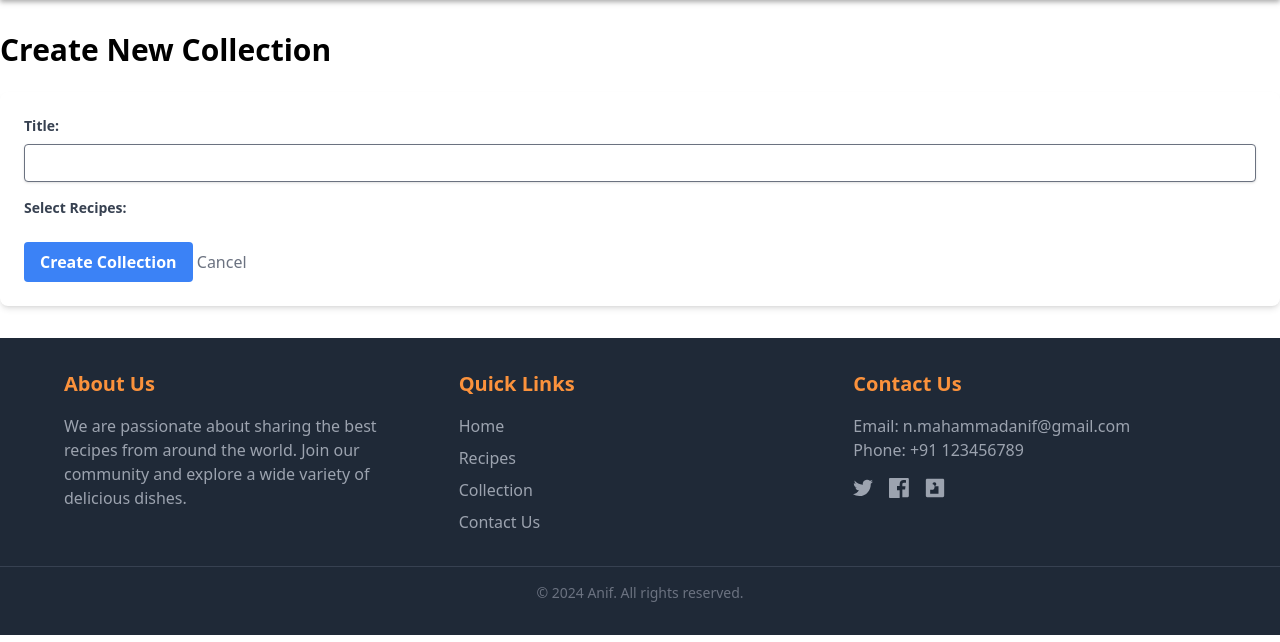
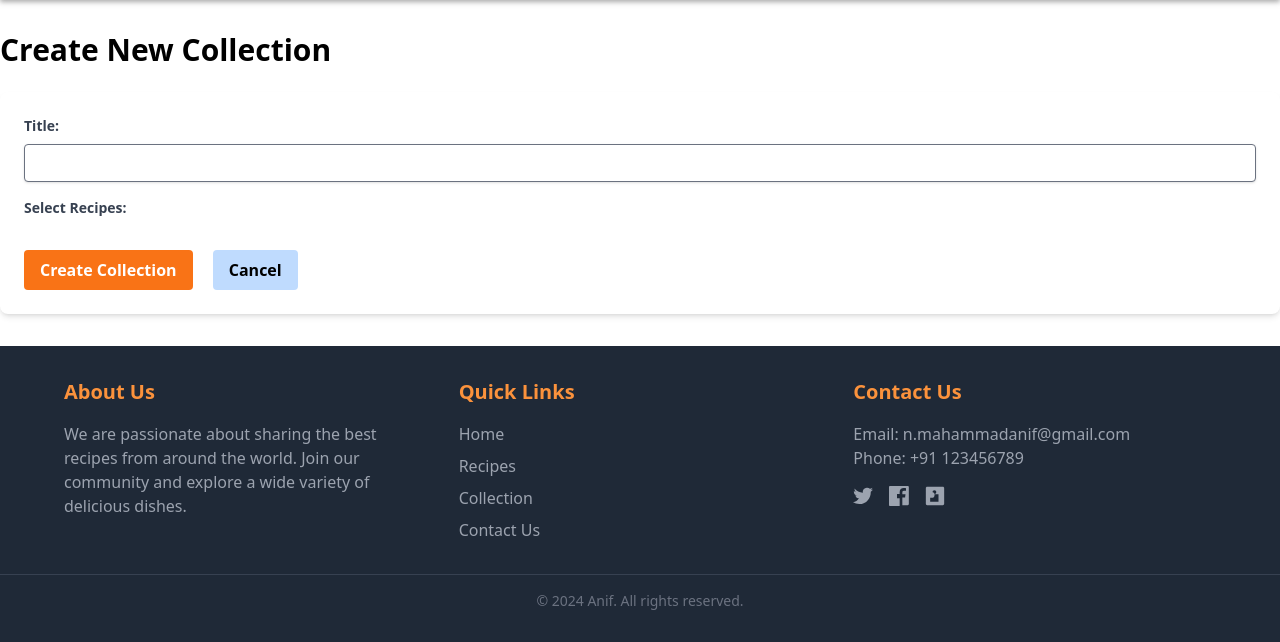
Before and after one commit to Anif7/Recipe_App, a Django app: page /collection/create/ in a window 1280 px wide. Shown: the part 76-718 px from the top of the page. Run offline with Django 5.2, Linux system fonts and the light colour scheme; data that the repository does not hold is empty; some libraries are stand-ins or nearby versions.

Commit message:
UI changes in Form

```diff
--- a/recipes/templates/collection/collection_form.html
+++ b/recipes/templates/collection/collection_form.html
@@ -21,10 +21,10 @@
             </div>
             {% endfor %}
         </div>
-        <button type="submit" class="bg-blue-500 hover:bg-blue-700 text-white font-bold py-2 px-4 rounded">
+        <button type="submit" class="bg-orange-500 hover:bg-orange-600 text-white font-bold py-2 px-4 rounded">
             {% if collection %}Update Collection{% else %}Create Collection{% endif %}
         </button>
-        <a href="{% url 'recipe:collection_list' %}" class="inline-block mt-4 text-gray-500">Cancel</a>
+        <a href="{% url 'recipe:collection_list' %}" class="inline-block mt-4 text-black-500 ml-4 bg-blue-200 font-bold py-2 px-4 rounded">Cancel</a>
     </form>
 </div>
 {% endblock content %}
```
